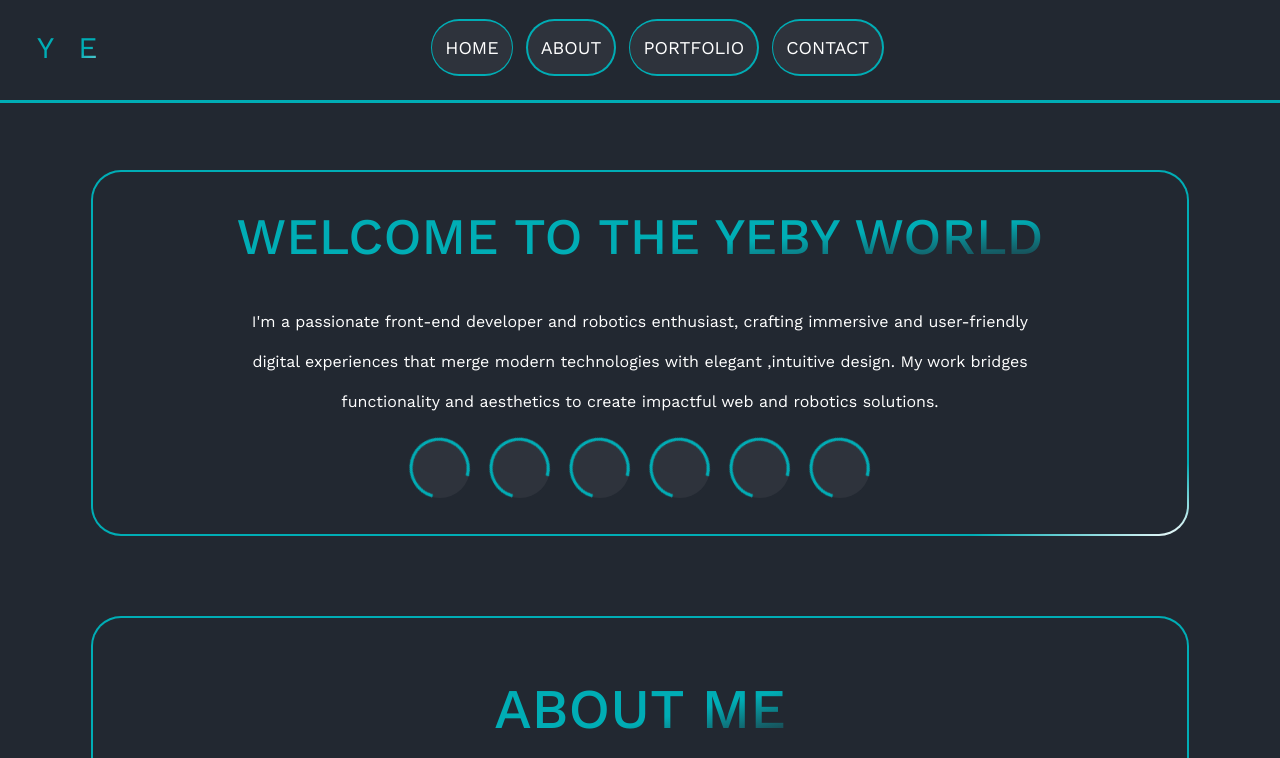
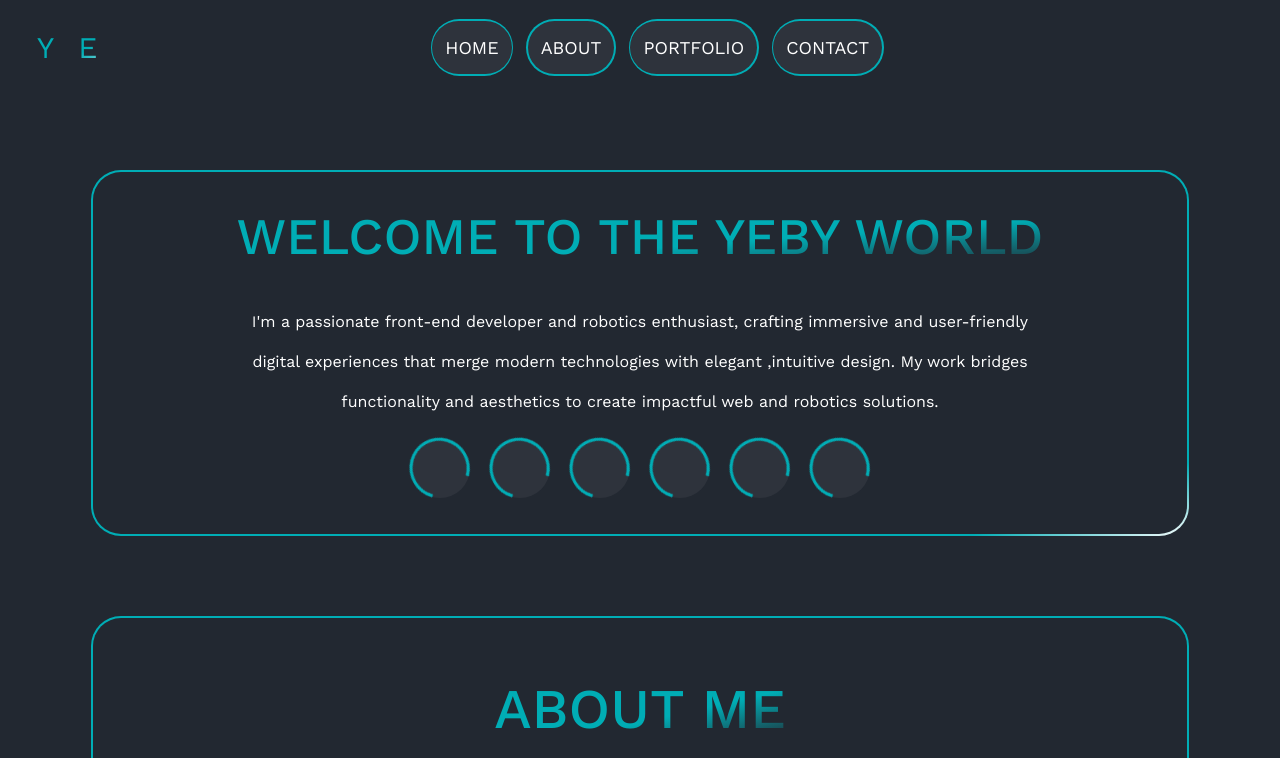
Before and after one commit to YassaEmad/my__portfolio, a plain HTML site: page index.html in a window 1280 px wide. Shown: the top 758 px of the page. Drawn offline with nearby package versions, Linux system fonts and the light colour scheme.

Commit message:
Update style.css

```diff
--- a/CSS/style.css
+++ b/CSS/style.css
@@ -25,7 +25,7 @@ body {
   padding-bottom: 20px;
   position: fixed;
   z-index: 1000;
-  border-bottom: 3.5px solid #00adb5;
+  border-bottom: 3 px solid #00adb5;
   width: 100vw;
   background-color: var(--color_bg);
 }
```
